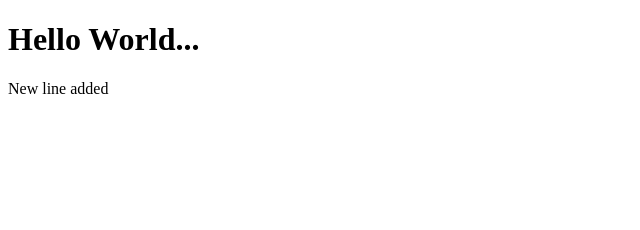
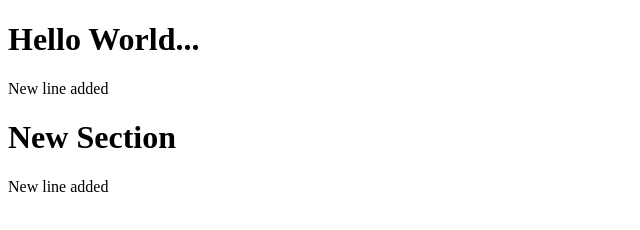
Before and after one commit to KaziFahmi/test_project, a plain HTML site: page index.html in a window 1280 px wide. Shown: the whole page, without its empty margins (0-640 px from the left). Drawn offline with Linux system fonts and the light colour scheme.

```diff
--- a/index.html
+++ b/index.html
@@ -9,5 +9,8 @@
   <body>
     <h1>Hello World...</h1>
     <p>New line added</p>
+
+    <h1>New Section</h1>
+    <p>New line added</p>
   </body>
 </html>
```
